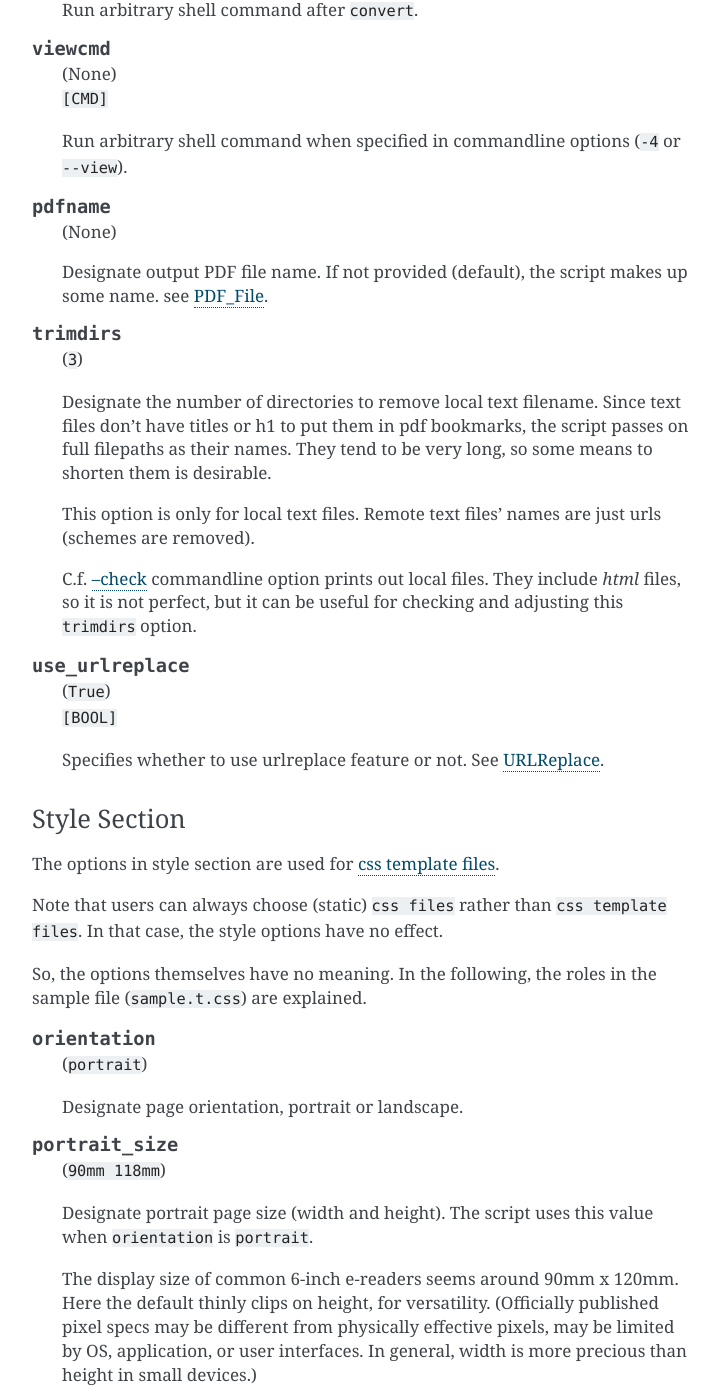
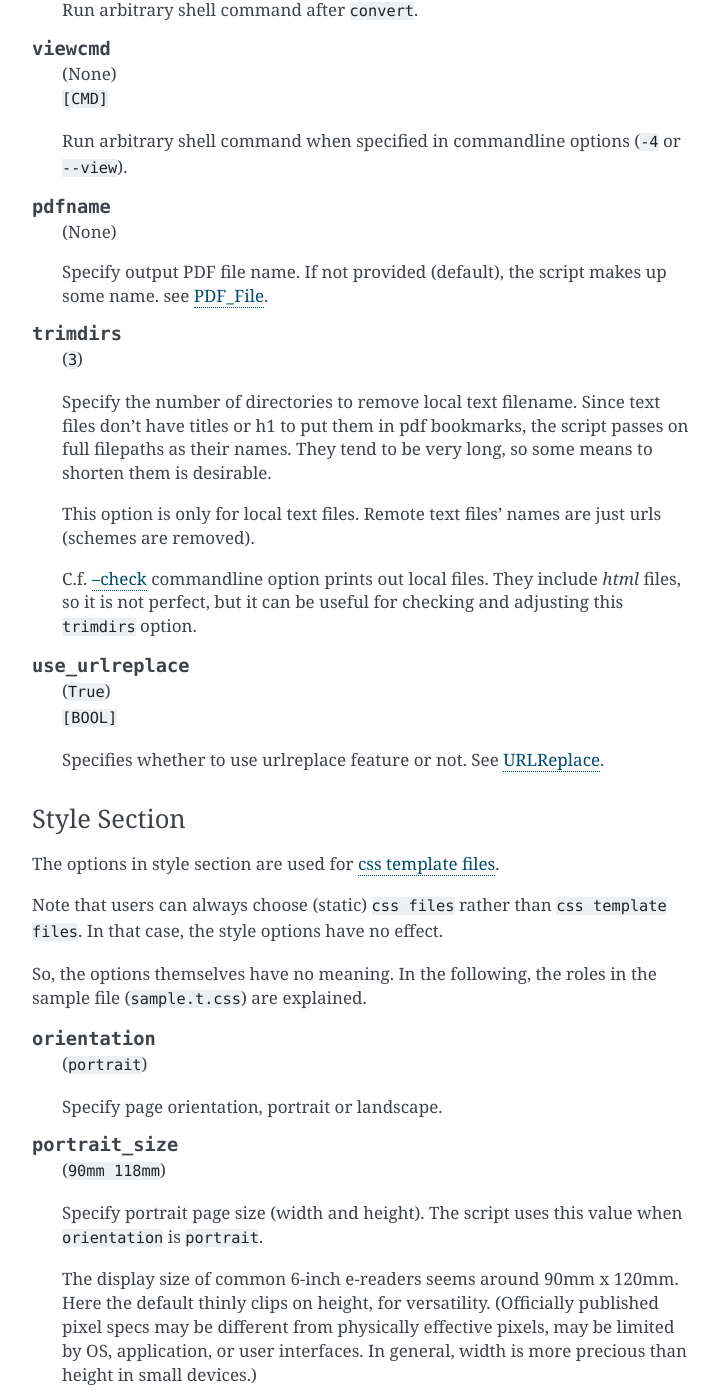
Before and after one commit to openandclose/tosixinch, a Sphinx documentation site: the page built from docs/options.rst, in a window 1280 px wide and 1400 px high, scrolled down 6635 px. Shown: the whole window, without its empty margins (388-1106 px from the left). Built offline with Sphinx 7.4.7, drawn with Linux system fonts in a browser that asks for light colours; some of the changed text lies outside the part shown.

Commit message:
Document Refactor word 'designate' to 'specify'

```diff
--- a/docs/options.rst
+++ b/docs/options.rst
@@ -24,13 +24,13 @@ General Section
 
     (``urllib``)
 
-    Designate default downloader. Currently only ``urllib``.
+    Specify default downloader. Currently only ``urllib``.
 
 .. confopt:: extractor
 
     (``lxml``)
 
-    Designate default extractor.
+    Specify default extractor.
     Either ``lxml`` (recommended) or ``readability``.
 
     The intended use case of ``readability`` is
@@ -42,7 +42,7 @@ General Section
 
     (``prince``)
 
-    Designate default converter.
+    Specify default converter.
     One of ``prince``, ``weasyprint`` or ``wkhtmltopdf``.
 
 .. confopt:: user_agent \*
@@ -50,13 +50,13 @@ General Section
     (some arbitrary browser user agent.
     Run ``'tosixinch -a'`` to actually see.)
 
-    Designate user agent for downloader (only for ``urllib``).
+    Specify user agent for downloader (only for ``urllib``).
 
 .. confopt:: qt \*
 
     (``webkit``)
 
-    Designate rendering engine when using ``qt``.
+    Specify rendering engine when using ``qt``.
     Either ``webkit`` or ``webengine``.
     ``webengine`` is a newer one,
     and newer functionalities are not used in this script.
@@ -106,7 +106,7 @@ General Section
     Most important ones are images,
     and currently the script only concerns images
     (in html tag ``<img src=...>``).
-    The value designate whether it downloads these components
+    The value specifies whether it downloads these components
     when ``extract``.
 
     Note downloading may occur anyway by pdf converters.
@@ -373,7 +373,7 @@ General Section
 
     | (None)
 
-    Designate output PDF file name.
+    Specify output PDF file name.
     If not provided (default), the script makes up some name.
     see `PDF_File <overview.html#dword-PDF_File>`__.
 
@@ -381,7 +381,7 @@ General Section
 
     | (``3``)
 
-    Designate the number of directories to remove local text filename.
+    Specify the number of directories to remove local text filename.
     Since text files don't have titles or h1 to put them in pdf bookmarks,
     the script passes on full filepaths as their names.
     They tend to be very long, so some means to shorten them is desirable.
@@ -422,13 +422,13 @@ In the following, the roles in the sample file
 
     (``portrait``)
 
-    Designate page orientation, portrait or landscape.
+    Specify page orientation, portrait or landscape.
 
 .. confopt:: portrait_size
 
     (``90mm 118mm``)
 
-    Designate portrait page size (width and height).
+    Specify portrait page size (width and height).
     The script uses this value when ``orientation`` is ``portrait``.
 
     The display size of common 6-inch e-readers seems
@@ -443,14 +443,14 @@ In the following, the roles in the sample file
 
     (``118mm 90mm``)
 
-    Designate landscape page size (width and height).
+    Specify landscape page size (width and height).
     The script use this value when ``orientation`` is ``landscape``.
 
 .. confopt:: toc_depth
 
     (``3``)
 
-    Designate (max) tree level of pdf bookmarks (Table of Contents).
+    Specify (max) tree level of pdf bookmarks (Table of Contents).
     The option can only be used
     when ``converter`` is ``prince`` or ``weasyprint``.
 
@@ -458,13 +458,13 @@ In the following, the roles in the sample file
 
     (``"DejaVu Sans", sans-serif``)
 
-    Designate default font to use.
+    Specify default font to use.
 
 .. confopt:: font_mono
 
     (``"Dejavu Sans Mono", monospace``)
 
-    Designate default monospaced font to use.
+    Specify default monospaced font to use.
 
 .. confopt:: font_serif
 
@@ -482,13 +482,13 @@ In the following, the roles in the sample file
 
     (``9px``)
 
-    Designate default font size.
+    Specify default font size.
 
 .. confopt:: font_size_mono
 
     (``8px``)
 
-    Designate default monospaced font size.
+    Specify default monospaced font size.
 
 .. confopt:: font_scale
 
@@ -500,7 +500,7 @@ In the following, the roles in the sample file
 
     (``1.3``)
 
-    Designate default line height.
+    Specify default line height.
 
 
 Converter Sections
--- a/docs/overview.rst
+++ b/docs/overview.rst
@@ -105,7 +105,7 @@ decides which ``converter`` to use.
 Target Files
 ------------
 
-The point of the script is that you don't have to designate
+The point of the script is that you don't have to specify
 each input and output for each consecutive action.
 For this, given ``url``, target files' names are uniquely determined.
 
```
Also changed, not shown: other parts of docs/options.rst (+2 -2 lines), 1 other file.
